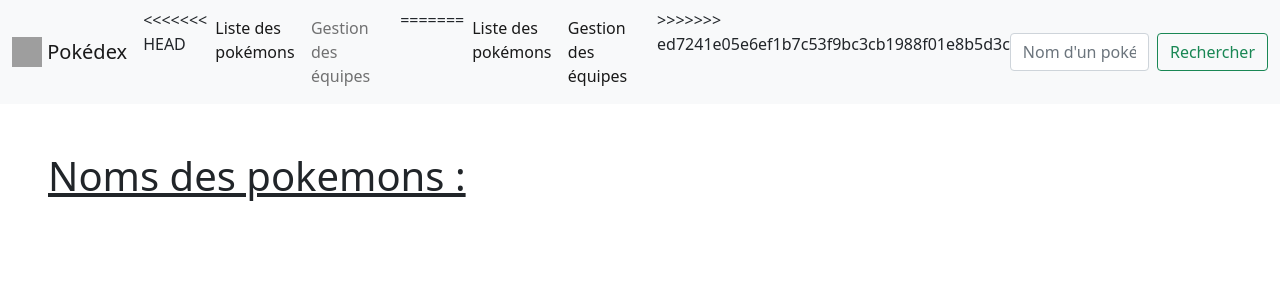
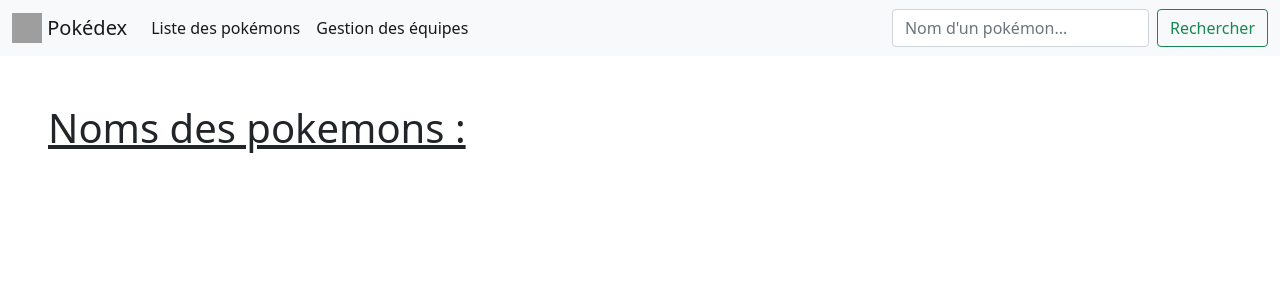
Before and after one commit to Yohane07/Pokedex, a Django app: page /Pokeapp/pokemons/ in a window 1280 px wide. Shown: the top 300 px of the page. Run offline with Django 4.2, Linux system fonts and the light colour scheme; data that the repository does not hold is empty; grey boxes are pictures that could not be loaded.

Commit message:
resolving conflicts

```diff
--- a/Pokeproject/Pokeapp/Templates/pokemonEquipe.html
+++ b/Pokeproject/Pokeapp/Templates/pokemonEquipe.html
@@ -54,10 +54,6 @@
             </div>
             <input type="text" class="form-control" aria-label="Default" aria-describedby="inputGroup-sizing-default">
             <button type="button" style="width:100%" class="btn btn-outline-danger">Supprimer</button>
-
-
-
         </div>
     </body>
-
 </html>
--- a/Pokeproject/Pokeapp/Templates/pokemonsList.html
+++ b/Pokeproject/Pokeapp/Templates/pokemonsList.html
@@ -19,21 +19,12 @@
                 </a>
                 <div class="collapse navbar-collapse" id="navbarSupportedContent">
                     <ul class="navbar-nav me-auto mb-2 mb-lg-0">
-<<<<<<< HEAD
                         <li class="nav-item">
                             <a class="nav-link active" aria-current="page" href="{% url 'pokemonsList' %}">Liste des pokémons</a>
                         </li>
                         <li class="nav-item">
-                            <a class="nav-link" href="">Gestion des équipes</a>
+                            <a class="nav-link active" aria-current="page" href="{% url 'pokemonEquipe' %}">Gestion des équipes</a>
                         </li>
-=======
-                    <li class="nav-item">
-                        <a class="nav-link active" aria-current="page" href="{% url 'pokemonsList' %}">Liste des pokémons</a>
-                    </li>
-                    <li class="nav-item">
-                        <a class="nav-link active" aria-current="page" href="{% url 'pokemonEquipe' %}">Gestion des équipes</a>
-                      </li>
->>>>>>> ed7241e05e6ef1b7c53f9bc3cb1988f01e8b5d3c
                     </ul>
                     <form class="d-flex" method="post">
                         {% csrf_token %}
```
Also changed, not shown: Pokeproject/Pokeapp/Templates/pokemonDetails.html (+1 -34 lines). Lines whose indentation alone changed are shown as unchanged.
